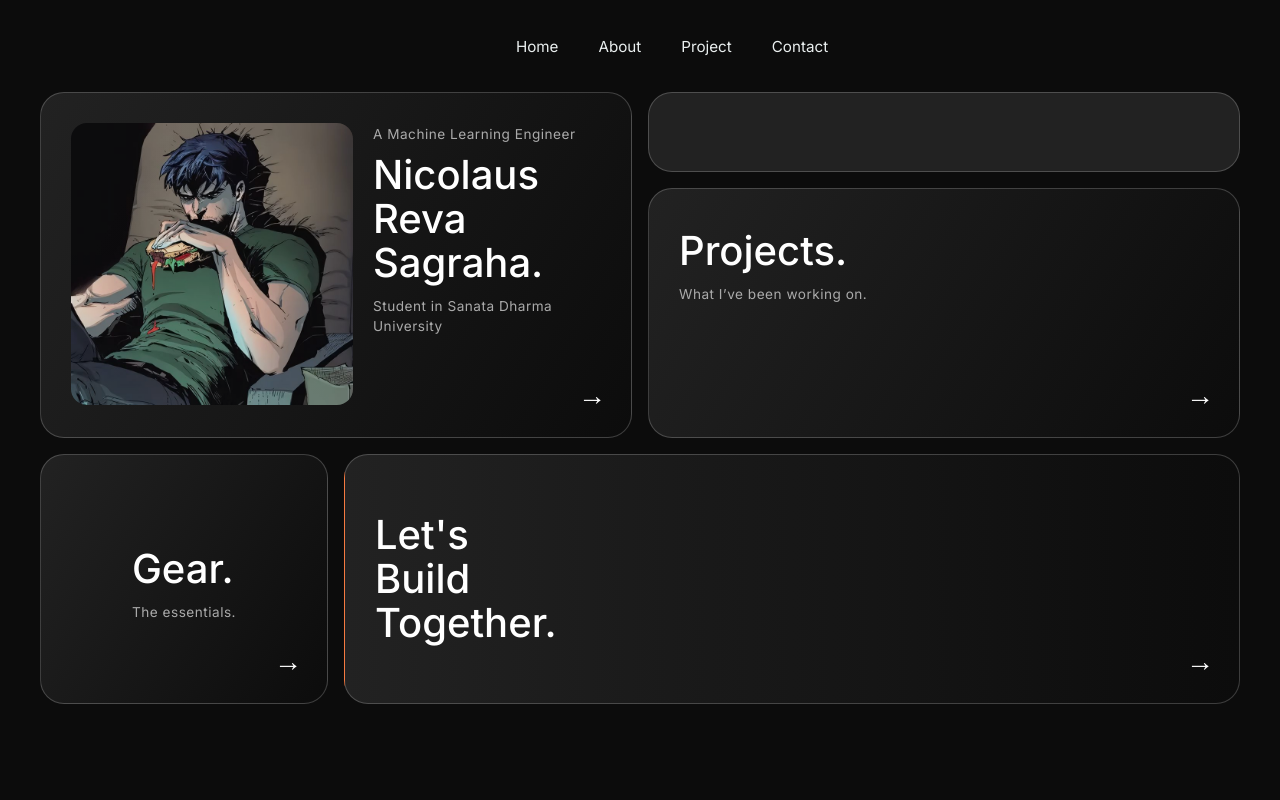
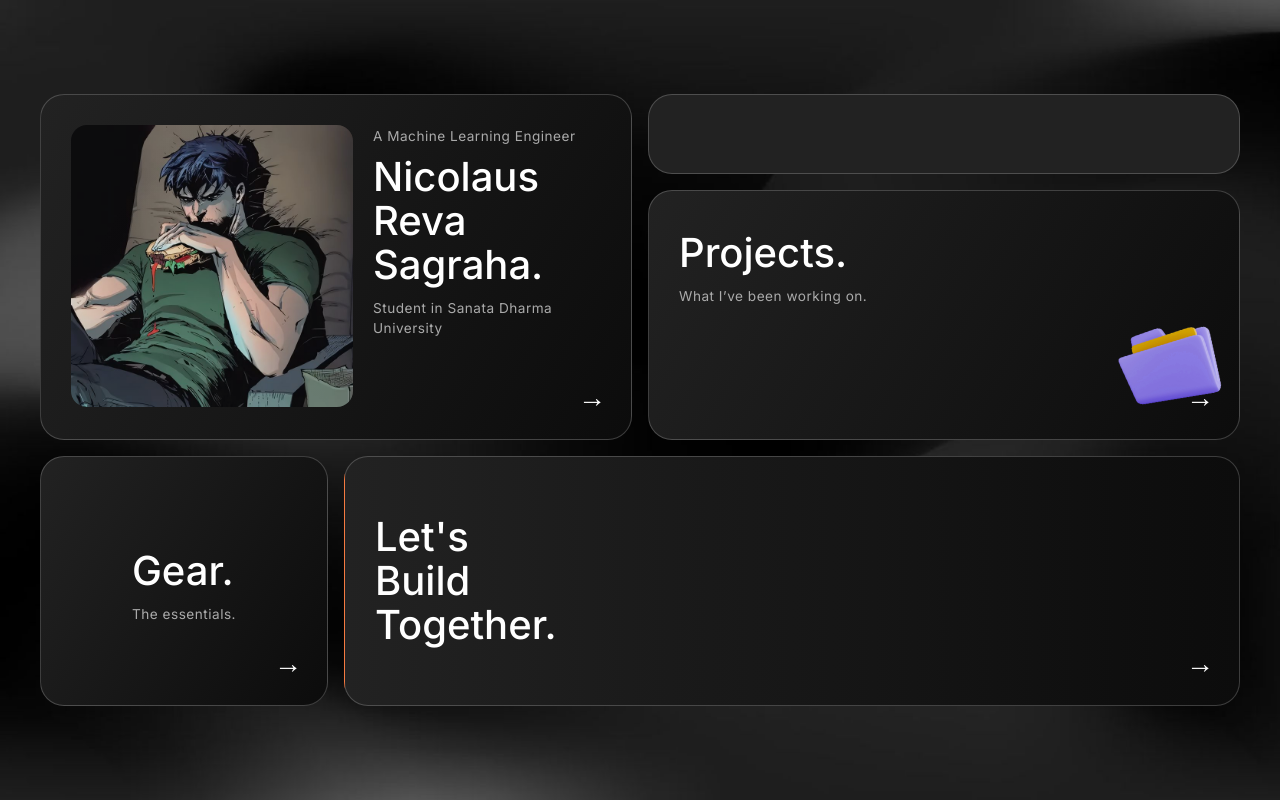
Before and after one commit to NateNats/my-porto, a plain HTML site: page index.html in a window 1280 px wide. Drawn offline with Linux system fonts and the light colour scheme.

Commit message:
add background images

```diff
--- a/css/style.css
+++ b/css/style.css
@@ -7,7 +7,18 @@
 }
 
 body {
-    background: #0C0C0C;
+    min-height: 100vh;
+    width: 100%;
+
+    display: flex;
+    align-items: center;
+    justify-content: center;
+    background-color: #0C0C0C;
+    background-image: url('../assets/images/bg1.jpg');
+    background-size: cover;
+    background-position: center;
+    background-repeat: no-repeat;
+    background-attachment: fixed;
     margin: 0;
     font-family: "Inter", sans-serif;
 }
@@ -39,6 +50,7 @@ nav ul li a {
 }
 
 .bento-grid {
+    border: 1px solid rgba(255, 255, 255, );
     display: grid;
     grid-template-columns: repeat(4, 1fr);
     grid-auto-rows: 80px 250px 250px;
@@ -136,6 +148,28 @@ h1 {
     cursor: pointer;
 }
 
+.project-icon-large {
+    position: absolute;
+    bottom: -10px;
+    right: -10px;
+    z-index: 0;
+}
+
+.folder-img {
+    width: 160px;
+    height: auto;
+    transform: rotate(-15deg);
+    -moz-transition: all .8s ease-in-out;
+    -o-transition: all .8s ease-in-out;
+    -webkit-transition: all .8s ease-in-out;
+    transition: all .8s ease-in-out;
+}
+
+.projects-card:hover .folder-img{
+    width: 240px;
+    transform: rotate(0);
+}
+
 /* gear card */
 .gear-card {
     grid-column: span 1;
@@ -171,3 +205,5 @@ h1 {
 .cta-card:hover {
     background-position: 100% 0;
 }
+
+/* responsive */
--- a/index.html
+++ b/index.html
@@ -10,7 +10,7 @@
     <title>Home</title>
 </head>
 <body>
-    <nav>
+    <!-- <nav>
         <ul>
             <li>
                 <a href="#">Home</a>
@@ -25,7 +25,7 @@
                 <a href="#">Contact</a>
             </li>
         </ul>
-    </nav>
+    </nav> -->
 
     <div class="bento-grid">
         <div class="card profile-card">
@@ -50,6 +50,11 @@
                 <h1>Projects.</h1>
                 <span class="sub-text">What I’ve been working on.</span>
             </div>
+
+            <div class="project-icon-large">
+                <img src="assets/icons/folder.png" alt="Project Folder Icon" class="folder-img">
+            </div>
+
             <a href="/pages/project.html">
                 <div class="icon-arrow">→</div>
             </a>
```
Also changed, not shown: assets/icons/folder.png (added), assets/images/bg1.jpg (added), assets/images/bg2.jpg (added), assets/images/bgg1.jpg (added), assets/images/bgg2.jpg (added), assets/images/bgg3.jpg (added), assets/images/bgg4.jpg (added).
